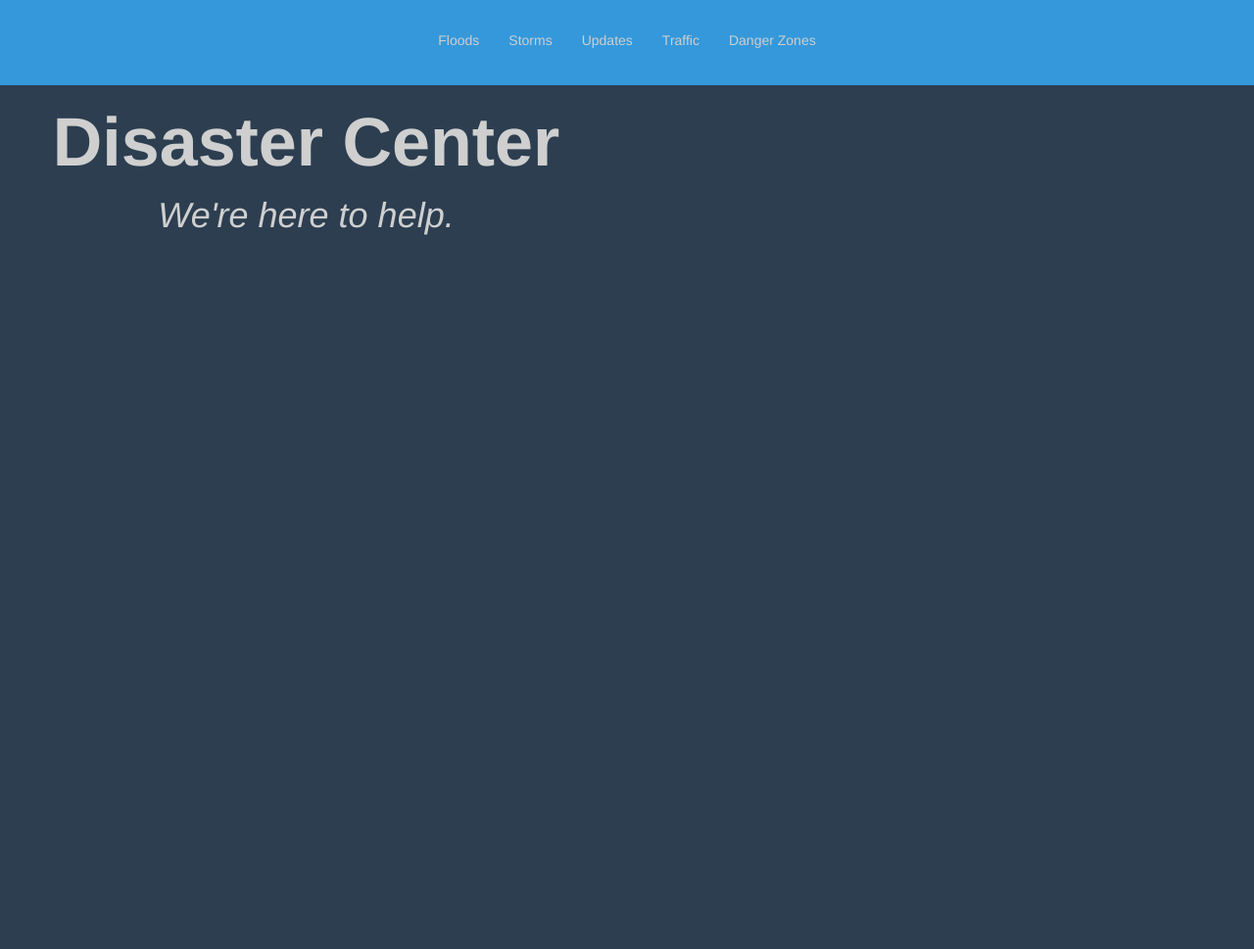
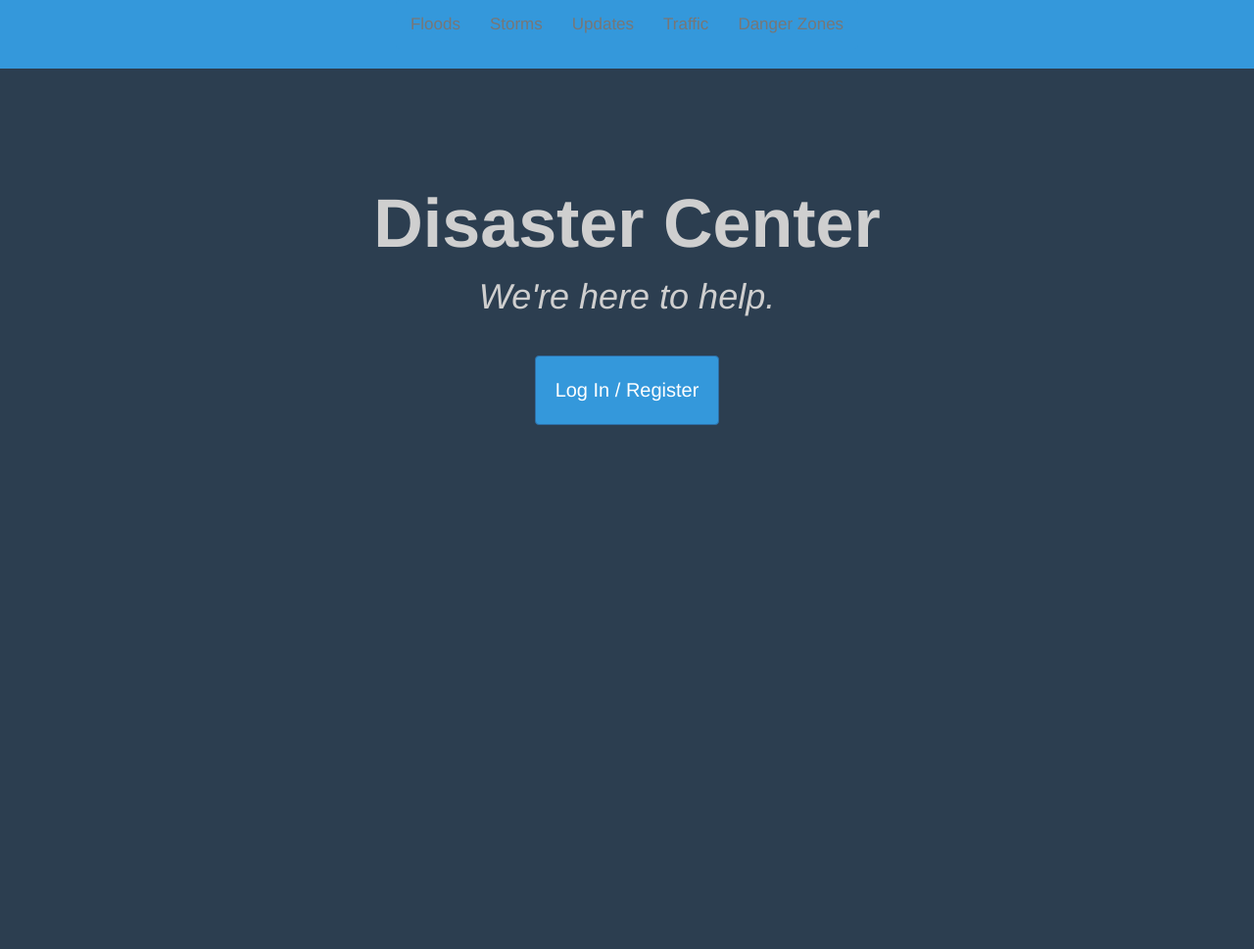
Before and after one commit to richard-parayno/disaster-center, a Django app: page / in a window 1280 px wide. Shown: the top 969 px of the page at 98% size. Before the commit the page ends 240 px from the top, so only its background shows below. Run offline with Django 3.2, Linux system fonts and the light colour scheme; some libraries are stand-ins or nearby versions.

Commit message:
style updates

```diff
--- a/disastercenter/disaster_center/static/css/style.css
+++ b/disastercenter/disaster_center/static/css/style.css
@@ -9,21 +9,25 @@ a {
 }
 
 #maintext {
+  height: 100%;
   text-align: center;
 }
 
-#navbar {
-  background-color: 3498DB;
-
+#space {
+  padding: 170px;
 }
 
-.navbar .nav {
-  display: inline-block;
-  float: none;
-
+#enterSite {
+  margin-top: 25px;
+  background-color: 3498DB;
+  font-size: 20px;
 }
 
 .navbar {
+  display: inline-block;
+  border: none;
+  box-shadow: none;
+  background-color: 3498DB;
   text-align: center;
-  margin-top: 15px;
+  font-size: 17px;;
 }
--- a/disastercenter/disaster_center/templates/index.html
+++ b/disastercenter/disaster_center/templates/index.html
@@ -11,10 +11,13 @@
   <body>
 
     <!-- navbar -->
-    <div id="navbar" class="container-fluid">
+
+
+    <nav class="navbar navbar-default navbar-fixed-top">
+      <div class="container">
         <div class="navbar-header">
         </div>
-      <div class="navbar">
+        <div id="navbar" class="navbar">
           <ul class="nav navbar-nav">
             <li><a href="{% url 'floods' %}">Floods</a></li>
             <li><a href="{% url 'storms' %}">Storms</a></li>
@@ -22,14 +25,28 @@
             <li><a href="{% url 'traffic' %}">Traffic</a></li>
             <li><a href="{% url 'dangerzones' %}">Danger Zones</a></li>
           </ul>
+        </div><!--/.nav-collapse -->
       </div>
+    </nav>
+
+    <!--space-->
+    <div id="space" class="row">
+      <div class="col-md-12">
+      <div>
     </div>
 
     <!-- main text -->
     <div id="maintext" class="row">
-      <div class="col-md-6 col-md-3-offset">
+      <div class="col-md-12">
         <h1 style="font-size: 70px; font-weight: bold;"> Disaster Center </h1>
         <p style="font-size: 36px; font-weight: lighter; font-style: italic;"> We're here to help. </p>
+      <div>
+    </div>
+
+    <!-- button -->
+    <div class="row">
+      <div class="col-md-12">
+        <a id="enterSite" href="" class="btn btn-primary" style="padding: 20px;"> Log In / Register </a>
       <div>
     </div>
 
```
Lines whose indentation alone changed are shown as unchanged.
